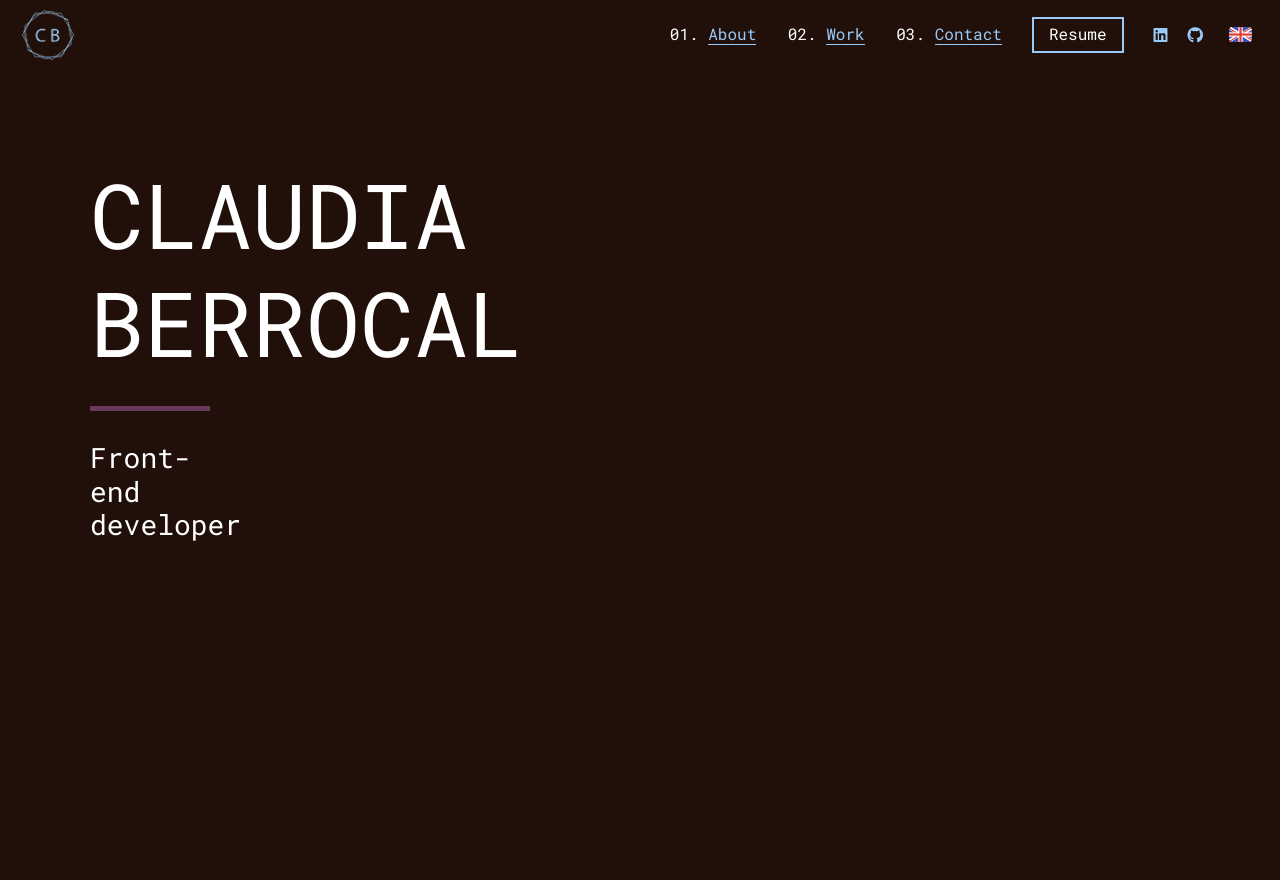
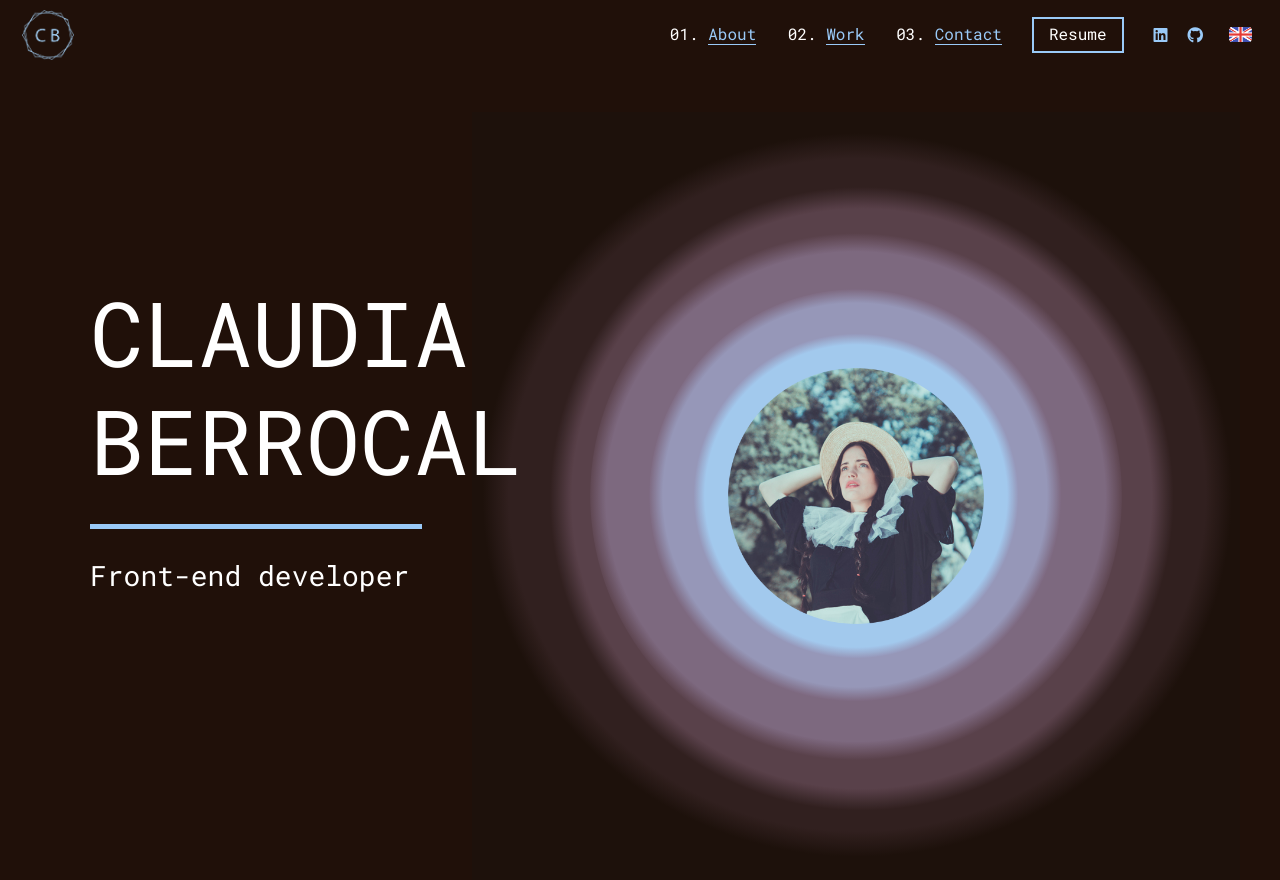
Before and after one commit to claudiabg-c/my-dev-portfolio, an Angular app: page /#/en/home in a window 1280 px wide. Before the commit the page ends 800 px from the top, so only its background shows below. Built offline with nearby package versions, Linux system fonts and the light colour scheme.

Commit message:
Add new styles to header

```diff
--- a/src/app/components/header/header.component.scss
+++ b/src/app/components/header/header.component.scss
@@ -3,22 +3,40 @@
 
 .header {
     position: relative;
+    height: calc(100vh - 70px);
     .header-info {
         padding: 90px;
-        max-width: 300px;
+        max-width: 40vw;
+        z-index: 1;
+        position: relative;
+        background-color: transparent;
+        height: 100%;
+        display: flex;
+        flex-direction: column;
+        justify-content: center;
         .name {
             text-transform: uppercase;
             font-size: 90px;
             padding-bottom: 30px;
-            border-bottom: 5px solid $color_4;
+            border-bottom: 5px solid $color_2;
+            background-color: transparent;
         }
         .job {
             padding-top: 30px;
+            background-color: transparent;
         }
     }
     .header-img {
         position: absolute;
-        top: 0;
-        right: 90px;
+        bottom: -80px;
+        right: 40px;
+        width: 60vw;
+        z-index: 0;
+        display: inline-block;
+        background-color: $color_1;
+        img {
+            mix-blend-mode: multiply;
+            filter: grayscale(20%);
+        }
     }
 }
--- a/src/app/components/navbar/navbar.component.scss
+++ b/src/app/components/navbar/navbar.component.scss
@@ -5,6 +5,9 @@
     display: flex;
     justify-content: space-between;
     align-items: center;
+    position: relative;
+    z-index: 1;
+    background-color: transparent;
     .img-fluid {
         color: $color_1;
         margin: 10px;
@@ -18,11 +21,14 @@
     .navbar-sections {
         color: $color_2;
         display: flex;
+        background: transparent;
         .info {
             display: flex;
             list-style-type: decimal-leading-zero;
+            background: transparent;
             li {
                 padding: 4px 70px 5px 0;
+                background: transparent;
                 &:last-of-type {
                     padding-right: 30px;
                 }
@@ -33,6 +39,7 @@
                     color: $color_2;
                     border-bottom: 1px solid $color_2;
                     position: relative;
+                    background-color: transparent;
                     &::before {
                         content: '';
                         transform-origin: 100% 50%;
--- a/src/assets/ui/css/variables.scss
+++ b/src/assets/ui/css/variables.scss
@@ -2,4 +2,4 @@ $background_color: #201009;
 $color_1: #fff;
 $color_2: #9acaf8;
 $color_3: #201009;
-$color_4: #69395c
+$color_4: #795d75
```
